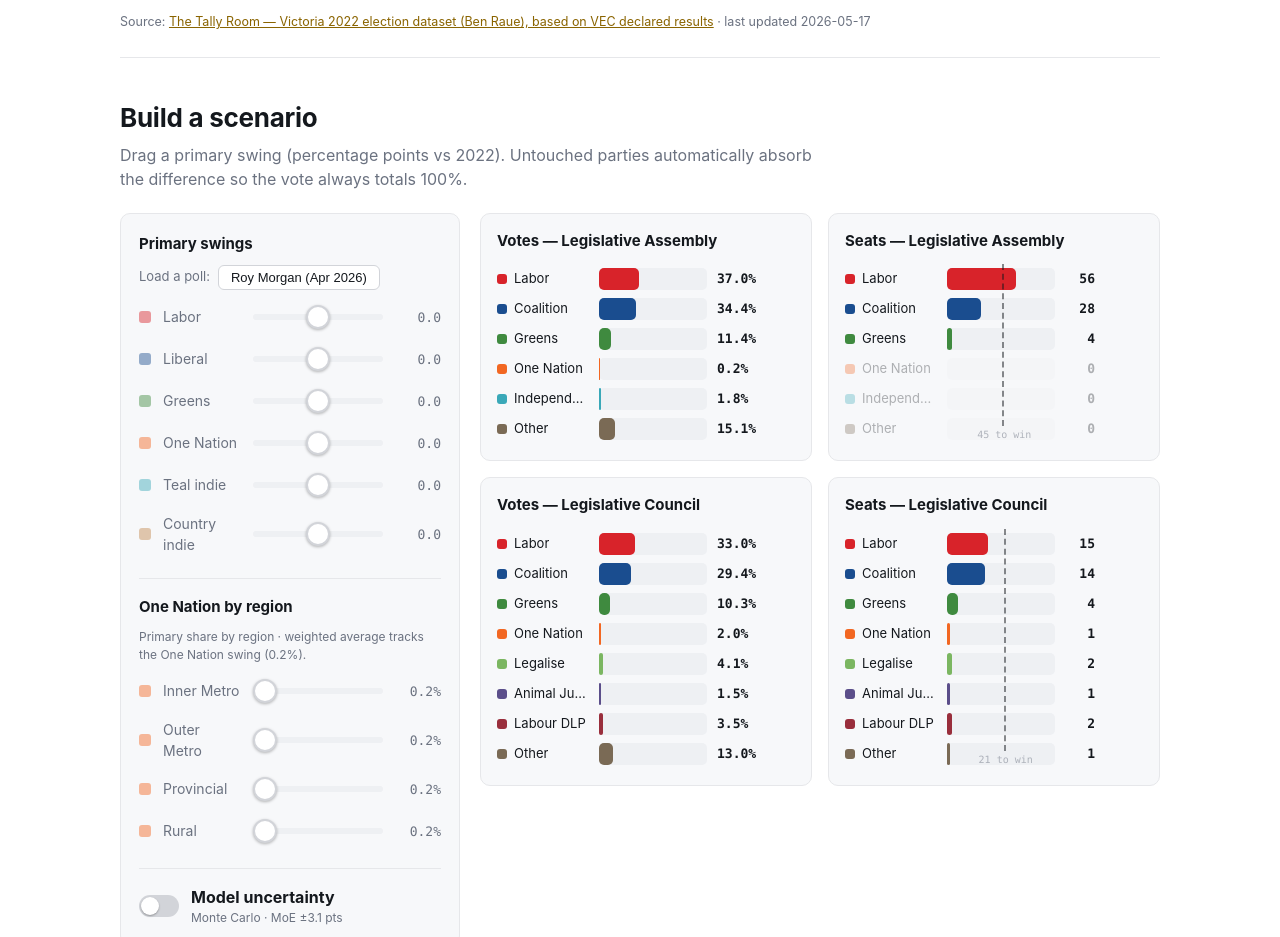
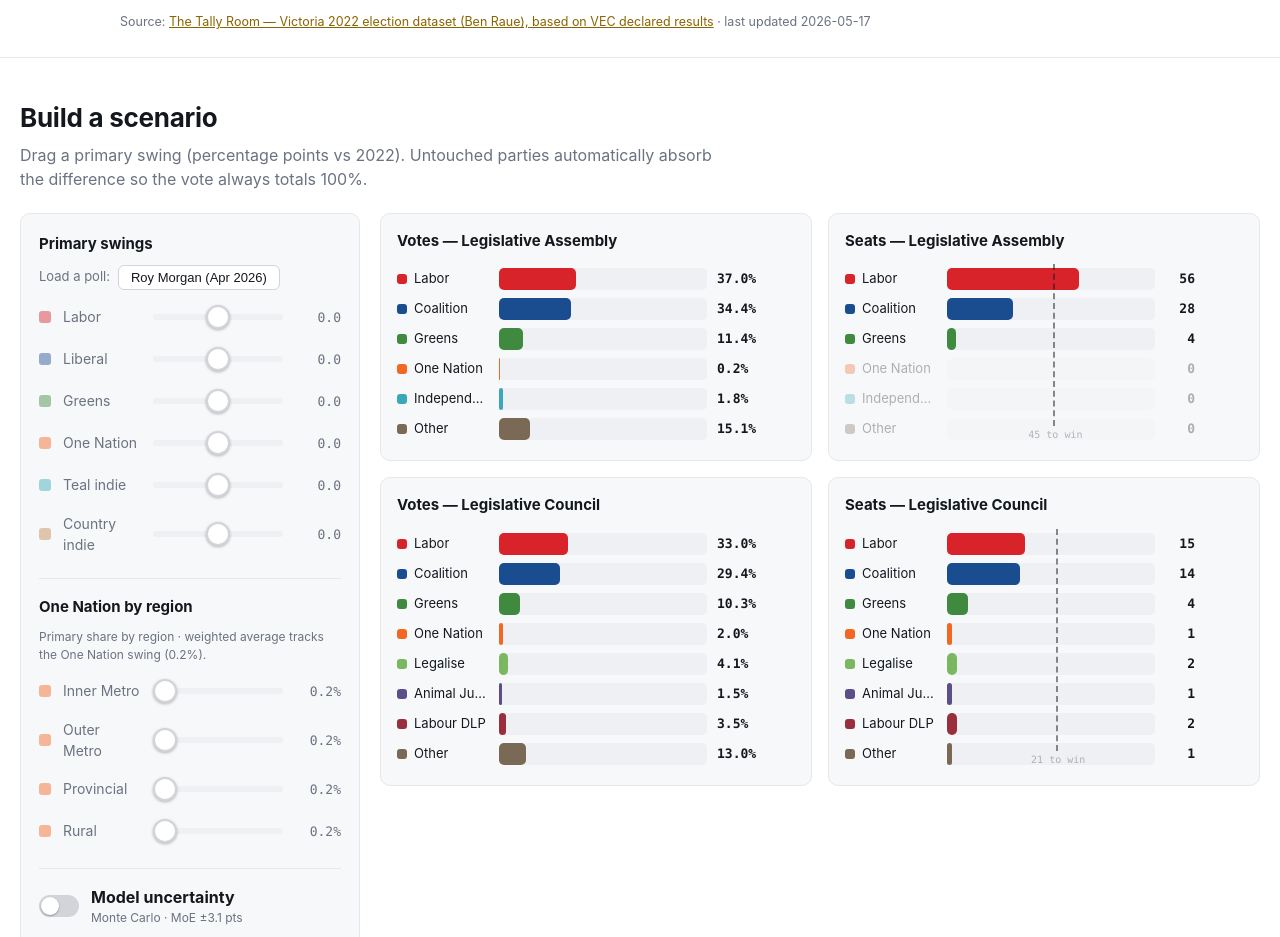
Before and after one commit to simonhac/tally, a website built with Vite: page site/index.html in a window 1280 px wide. Shown: the part 510-1447 px from the top of the page. Built offline with nearby package versions, Linux system fonts and the light colour scheme.

Commit message:
Make scenario dashboard fill the window width on wide screens (#5)

```diff
--- a/site/src/styles.css
+++ b/site/src/styles.css
@@ -239,6 +239,11 @@ a {
 }
 
 /* ---------------- scenario ---------------- */
+/* Scenario dashboard breaks out of the 1080px .wrap cap and fills the window. */
+#scenario {
+  margin-inline: calc(50% - 50vw);
+  padding-inline: 20px;
+}
 .scenario-grid {
   display: grid;
   grid-template-columns: 340px 1fr;
```
